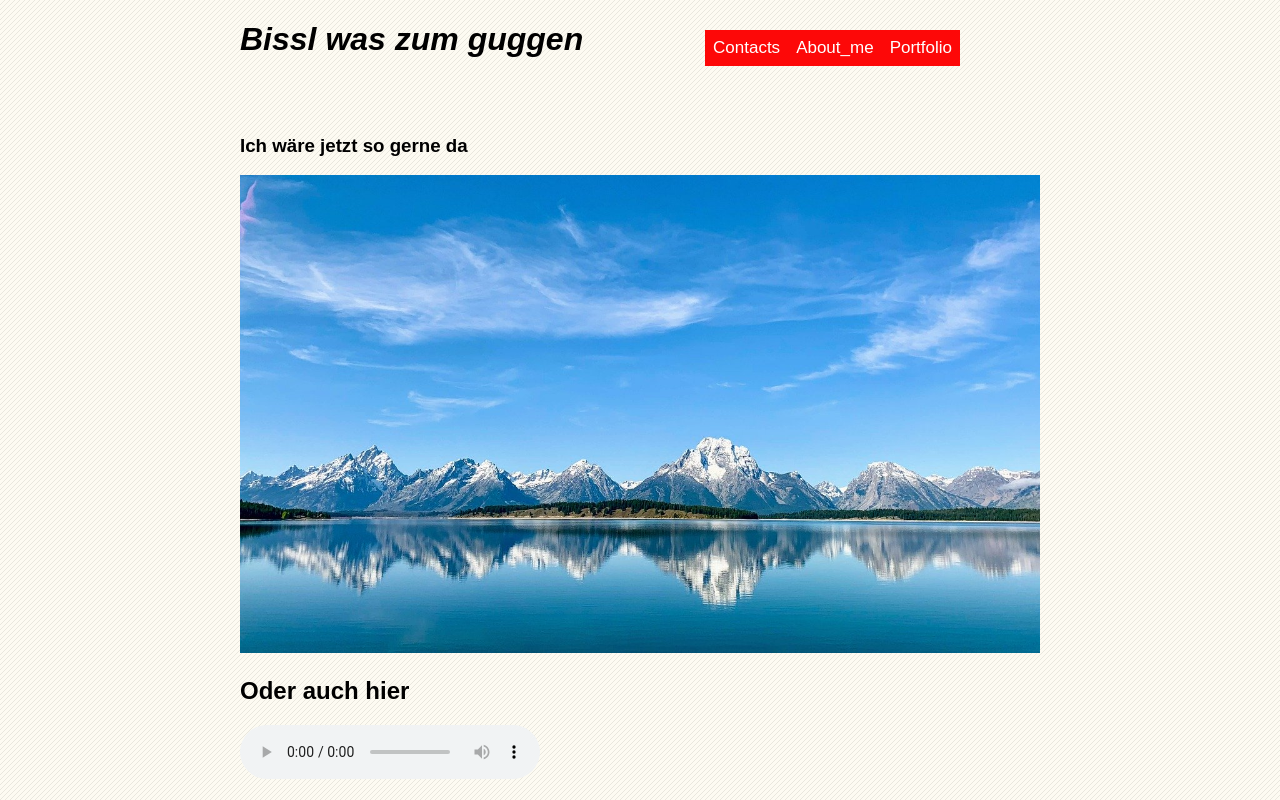
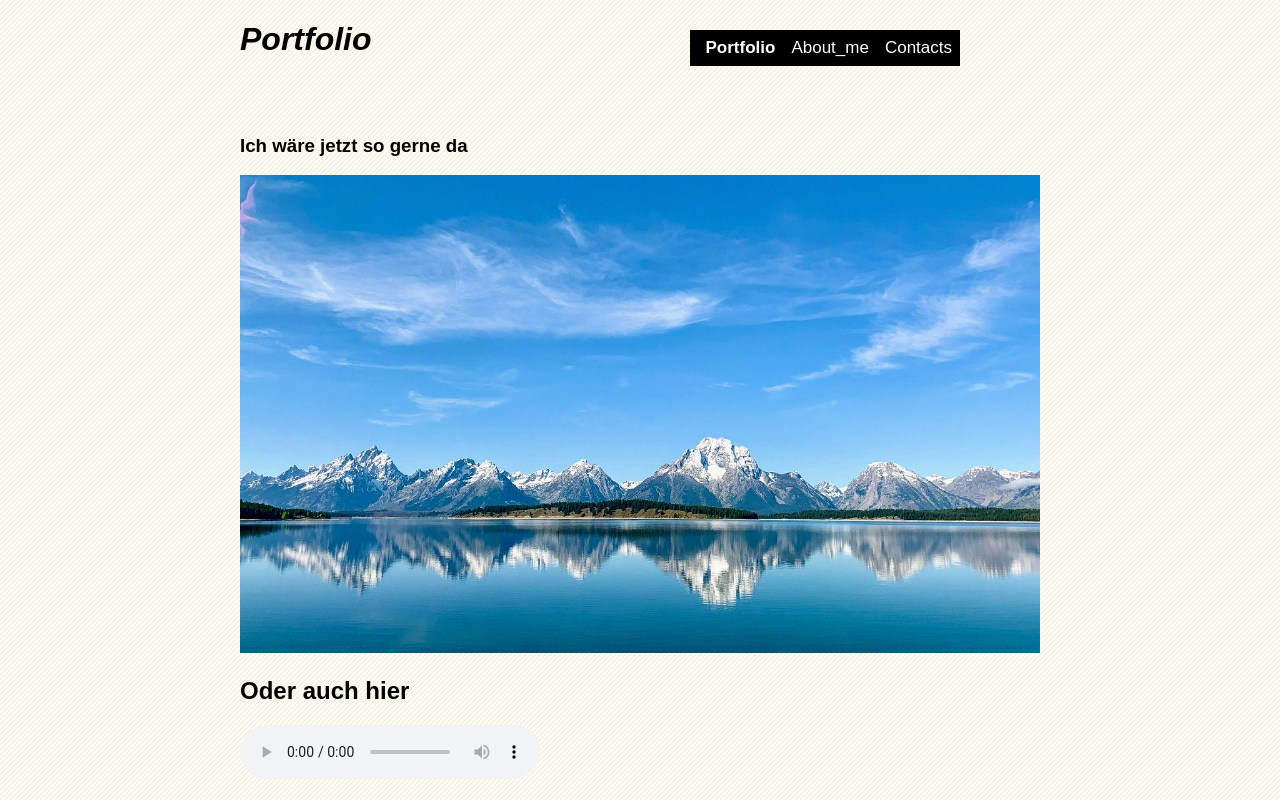
Before and after one commit to Pretteter1/GIS-So-Se-2020, a plain HTML site: page Aufgaben/Aufgabe03/Portfolio.html in a window 1280 px wide. Shown: the top 800 px of the page. Drawn offline with Linux system fonts and the light colour scheme.

Commit message:
zwischenspeichern von weiteren kleinen Änderungen

```diff
--- a/Aufgaben/Aufgabe03/Portfolio.html
+++ b/Aufgaben/Aufgabe03/Portfolio.html
@@ -11,14 +11,14 @@
 <body>
 
     <div id="navbar">
-        <a href="Portfolio.html">Portfolio</a>
+        <a href="Contacts.html">Contacts</a>
         <a href="About_me.html">About_me</a>
-        <a href="Contacts.html">Contacts</a>
+        <a href="Portfolio.html"><strong>Portfolio</strong></a>
       </div>
 
     <header>
 
-    <h1><em>Bissl was zum guggen</em></h1>
+    <h1><em>Portfolio</em></h1>
     <br>
     <br>
 </header>
--- a/Aufgaben/Aufgabe03/Style.css
+++ b/Aufgaben/Aufgabe03/Style.css
@@ -16,10 +16,10 @@ img, video{
 
 #navbar {
     overflow: auto;
-    background-color: rgb(253, 8, 8);
+    background-color: rgb(0, 0, 0);
     position: fixed;
     top: 0;
-    width: 255px;
+    width: 270px;
     right: 25%;
 
 
```
Also changed, not shown: Aufgaben/Aufgabe03/About_me.html (+3 -2 lines), Aufgaben/Aufgabe03/Contacts.html (+2 -2 lines).
